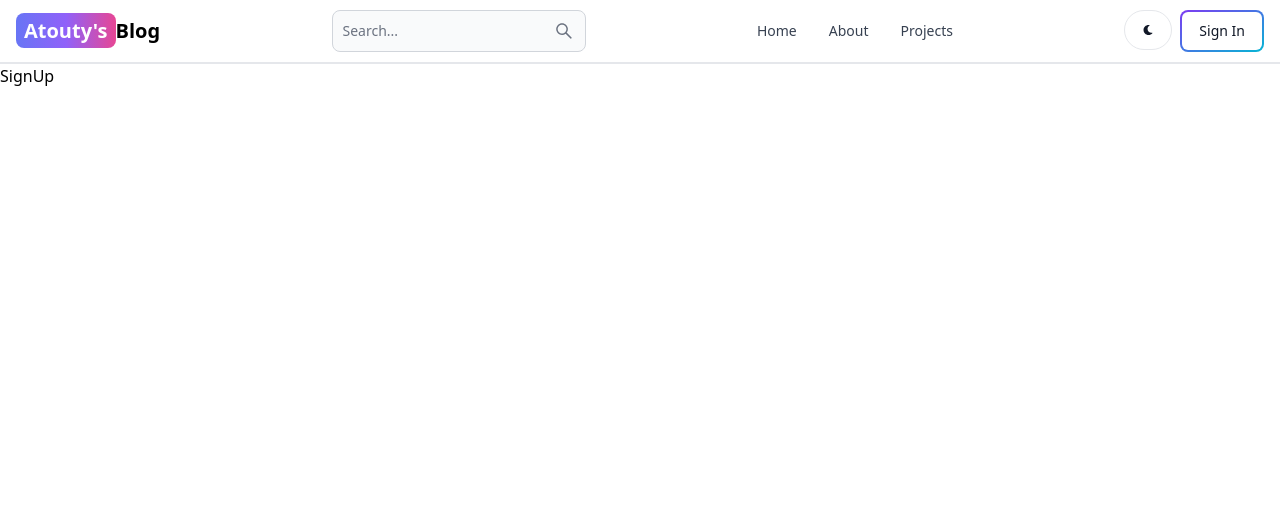
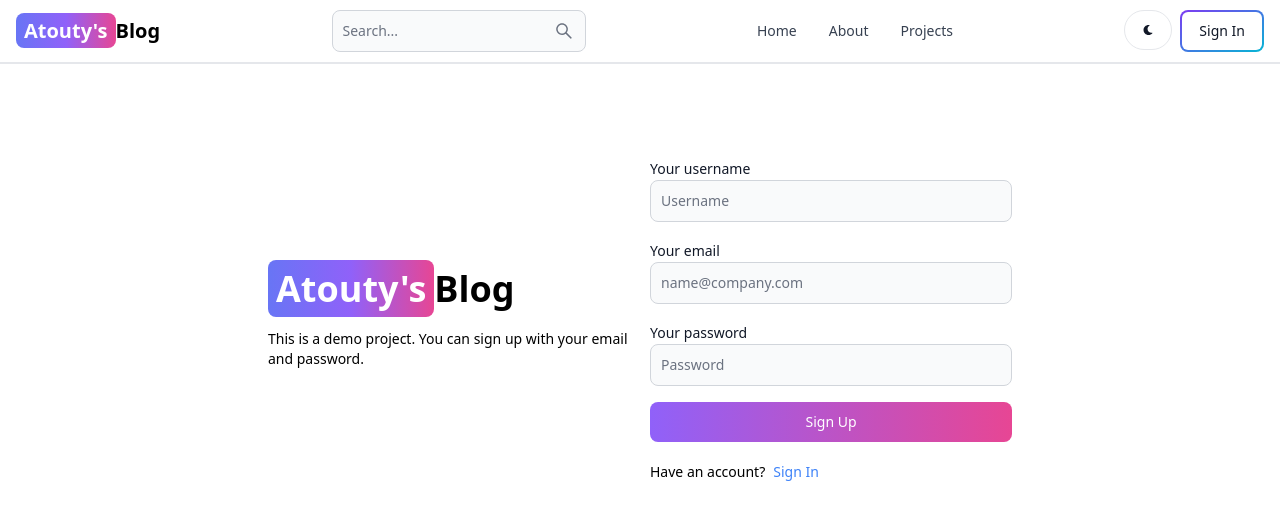
Before and after one commit to emnamhi123/mern-blog, a React (Vite) app in the folder client/: page /sign-up in a window 1280 px wide. Shown: the top 520 px of the page. Built offline with nearby package versions, Linux system fonts and the light colour scheme.

Commit message:
create sign up page ui

```diff
--- a/client/src/pages/SignUp.jsx
+++ b/client/src/pages/SignUp.jsx
@@ -1,7 +1,50 @@
-
+import { Button, Label, TextInput } from 'flowbite-react';
+import { Link } from 'react-router-dom';
 
 export default function SignUp() {
   return (
-    <div>SignUp</div>
-  )
+    <div className='min-h-screen mt-20'>
+    <div className='flex p-3 max-w-3xl mx-auto flex-col md:flex-row md:items-center gap-5'>
+      {/* left */}
+      <div className='flex-1'>
+        <Link to='/' className='font-bold dark:text-white text-4xl'>
+          <span className='px-2 py-1 bg-gradient-to-r from-indigo-500 via-purple-500 to-pink-500 rounded-lg text-white'>
+            Atouty's
+          </span>
+          Blog
+        </Link>
+        <p className='text-sm mt-5'>
+          This is a demo project. You can sign up with your email and password.
+        </p>
+      </div>
+      {/* right */}
+
+      <div className='flex-1'>
+        <form className='flex flex-col gap-4'>
+          <div>
+            <Label value='Your username' />
+            <TextInput type='text' placeholder='Username' id='username' />
+          </div>
+          <div>
+              <Label value='Your email' />
+              <TextInput type='text' placeholder='name@company.com' id='email' />
+            </div>
+            <div>
+              <Label value='Your password' />
+              <TextInput type='text' placeholder='Password' id='password' />
+            </div>
+            <Button gradientDuoTone='purpleToPink' type='submit'>
+              Sign Up
+            </Button>
+          </form>
+          <div className="flex gap-2 text-sm mt-5">
+            <span>Have an account?</span>
+            <Link to='/sign-in' className='text-blue-500'>
+              Sign In
+            </Link>
+          </div>
+        </div>
+      </div>
+    </div>
+  );
 }
```
